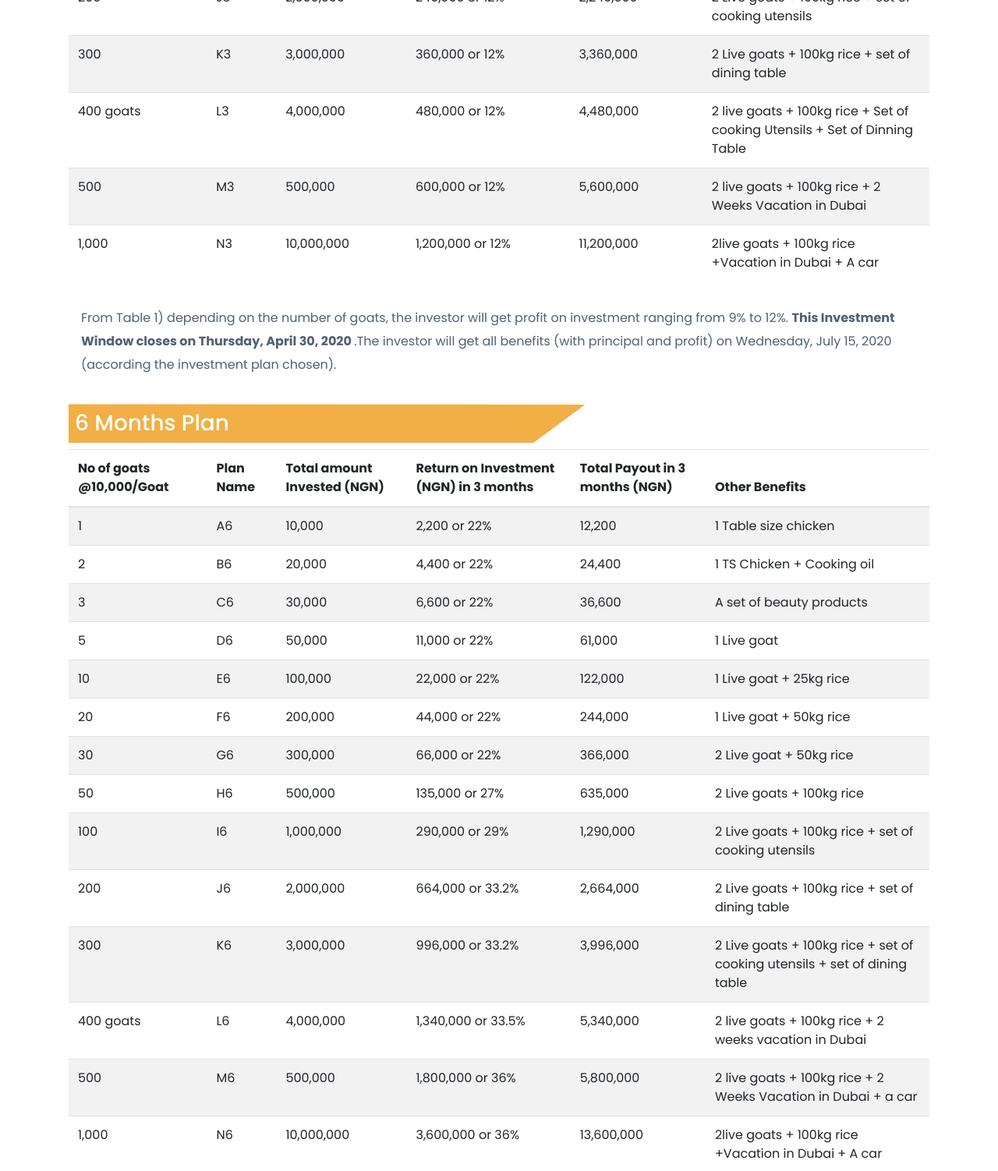
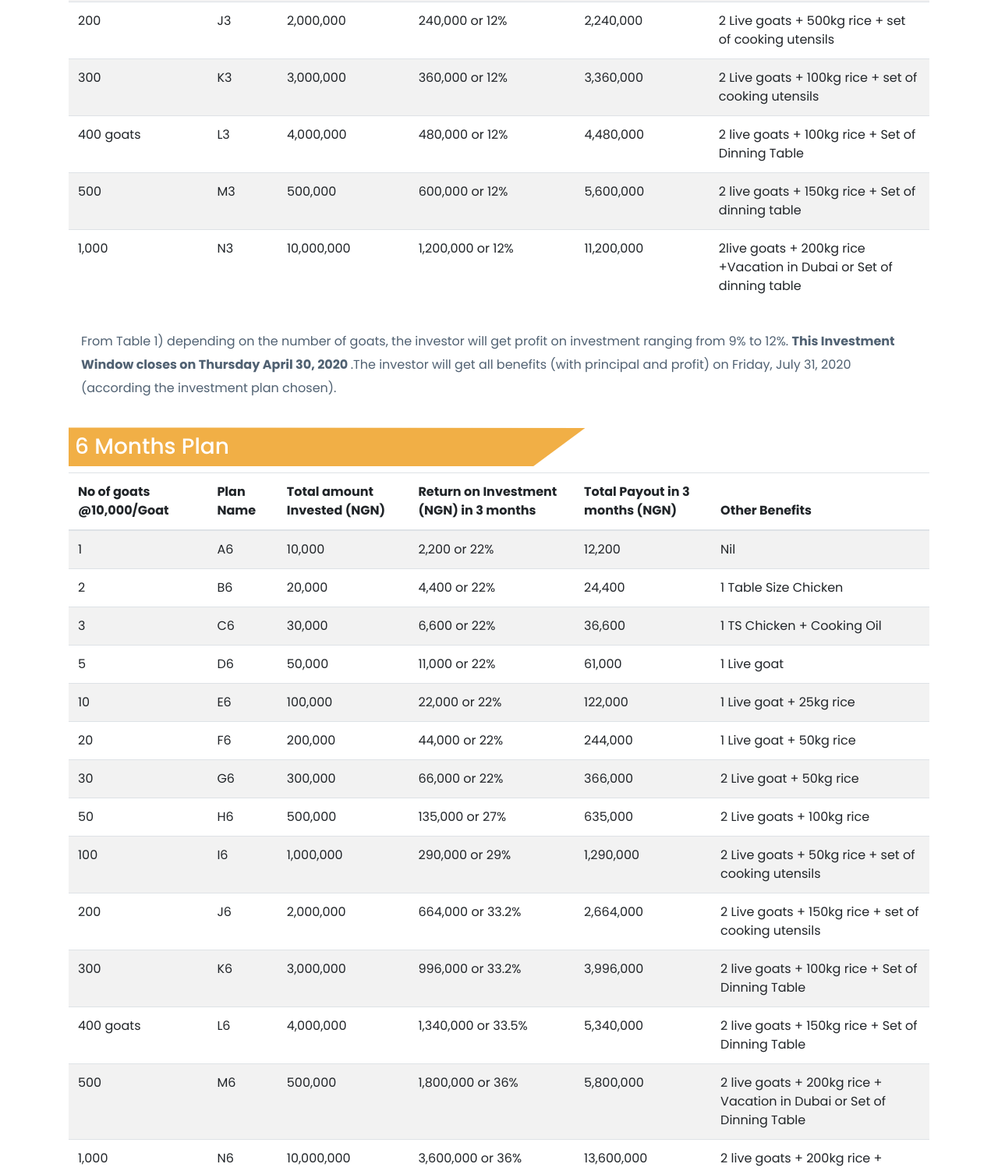
Before and after one commit to chineduukpe/lovekhegoats, a plain HTML site: page investments.html in a window 1280 px wide. Shown: the part 1298-2800 px from the top of the page at 78% size. Drawn offline with Linux system fonts and the light colour scheme.

Commit message:
April Ending schedule update

```diff
--- a/investments.html
+++ b/investments.html
@@ -189,8 +189,7 @@
         <div class="container">
             <div class="row p-5">
         <h4 class="text-danger text-center">OUR INVESTMENT PLANS</h4>
-                <p>From March 2020, our investment plans are designed for payouts in Three (3) months, Six (6) months or Ninemonths (9) [depending on investor's choice] as follow (at the investing cost of a goat= N10,000). You can <a target="_blank" href="/assets/img/goats/downloadable-form-khe.pdf"
-                        class="text-danger">download in pdf</a> </p>
+        <p>From March 2020, our investment plans are designed for payouts in Three (3) months, Six (6) months or Ninemonths (9) [depending on investor's choice] as follow (at the investing cost of a goat= N10,000).<span style="color: #f71212"> Due to the impact of the COVID-19 lockdown on our major markets, Abuja and Lagos, investor benefits have been adjusted <span> as follow: <a target="_blank" href="/assets/img/goats/April-KHEGOAT_2020.pdf" class="text-danger">. You can download in pdf</a> </p>
         <hr>
         <!-- 3 Months Plan -->
         <div class="plan-wrapper pt-1">
@@ -286,7 +285,7 @@
                         <td>2,000,000</td>
                         <td>240,000 or 12%</td>
                         <td>2,240,000</td>
-                                <td>2 Live goats + 100kg rice + set of cooking utensils</td>
+                        <td>2 Live goats + 500kg rice + set of cooking utensils</td>
                     </tr>
                     <tr>
                         <td>300</td>
@@ -294,7 +293,7 @@
                         <td>3,000,000</td>
                         <td>360,000 or 12%</td>
                         <td>3,360,000</td>
-                                <td>2 Live goats + 100kg rice + set of dining table</td>
+                        <td>2 Live goats + 100kg rice + set of cooking utensils</td>
                     </tr>
                     <tr>
                         <td>400 goats</td>
@@ -302,7 +301,7 @@
                         <td>4,000,000</td>
                         <td>480,000 or 12%</td>
                         <td>4,480,000</td>
-                                <td>2 live goats + 100kg rice + Set of cooking Utensils + Set of Dinning Table</td>
+                        <td>2 live goats + 100kg rice + Set of Dinning Table</td>
                     </tr>
                     <tr>
                         <td>500</td>
@@ -310,7 +309,7 @@
                         <td>500,000</td>
                         <td>600,000 or 12%</td>
                         <td>5,600,000</td>
-                                <td>2 live goats + 100kg rice + 2 Weeks Vacation in Dubai</td>
+                        <td>2 live goats + 150kg rice + Set of dinning table</td>
                     </tr>
                     <tr>
                         <td>1,000</td>
@@ -318,13 +317,13 @@
                         <td>10,000,000</td>
                         <td>1,200,000 or 12%</td>
                         <td>11,200,000</td>
-                                <td>2live goats + 100kg rice +Vacation in Dubai + A car</td>
+                        <td>2live goats + 200kg rice +Vacation in Dubai or Set of dinning table</td>
                     </tr>
                 </tbody>
             </table>
             <div class="col-sm-12 p-3">
-                        <p>From Table 1) depending on the number of goats, the investor will get profit on investment ranging from 9% to 12%. <strong>This Investment Window closes on Thursday, April 30, 2020 </strong>.The investor will get all benefits (with
-                            principal and profit) on Wednesday, July 15, 2020 (according the investment plan chosen).</p>
+                <p>From Table 1) depending on the number of goats, the investor will get profit on investment ranging from 9% to 12%. <strong>This Investment Window closes on Thursday April 30, 2020 </strong>.The investor will get all benefits (with
+                    principal and profit) on Friday, July 31, 2020 (according the investment plan chosen).</p>
             </div>
         </div>
         <!-- 6 Months Plan -->
@@ -349,7 +348,7 @@
                         <td>10,000</td>
                         <td>2,200 or 22%</td>
                         <td>12,200</td>
-                                <td>1 Table size chicken</td>
+                        <td>Nil</td>
                     </tr>
                     <tr>
                         <td>2</td>
@@ -357,7 +356,7 @@
                         <td>20,000</td>
                         <td>4,400 or 22%</td>
                         <td>24,400</td>
-                                <td>1 TS Chicken + Cooking oil</td>
+                        <td>1 Table Size Chicken</td>
                     </tr>
                     <tr>
                         <td>3</td>
@@ -365,7 +364,7 @@
                         <td>30,000</td>
                         <td>6,600 or 22%</td>
                         <td>36,600</td>
-                                <td>A set of beauty products</td>
+                        <td>1 TS Chicken + Cooking Oil</td>
                     </tr>
                     <tr>
                         <td>5</td>
@@ -413,7 +412,7 @@
                         <td>1,000,000</td>
                         <td>290,000 or 29%</td>
                         <td>1,290,000</td>
-                                <td>2 Live goats + 100kg rice + set of cooking utensils</td>
+                        <td>2 Live goats + 50kg rice + set of cooking utensils</td>
                     </tr>
                     <tr>
                         <td>200</td>
@@ -421,7 +420,7 @@
                         <td>2,000,000</td>
                         <td>664,000 or 33.2%</td>
                         <td>2,664,000</td>
-                                <td>2 Live goats + 100kg rice + set of dining table</td>
+                        <td>2 Live goats + 150kg rice + set of cooking utensils</td>
                     </tr>
                     <tr>
                         <td>300</td>
@@ -429,7 +428,8 @@
                         <td>3,000,000</td>
                         <td>996,000 or 33.2%</td>
                         <td>3,996,000</td>
-                                <td>2 Live goats + 100kg rice + set of cooking utensils + set of dining table</td>
+                        <td>2 live goats + 100kg rice +
+                            Set of Dinning Table</td>
                     </tr>
                     <tr>
                         <td>400 goats</td>
@@ -437,7 +437,8 @@
                         <td>4,000,000</td>
                         <td>1,340,000 or 33.5%</td>
                         <td>5,340,000</td>
-                                <td>2 live goats + 100kg rice + 2 weeks vacation in Dubai</td>
+                        <td>2 live goats + 150kg rice +
+                            Set of Dinning Table</td>
                     </tr>
                     <tr>
                         <td>500</td>
@@ -445,7 +446,9 @@
                         <td>500,000</td>
                         <td>1,800,000 or 36%</td>
                         <td>5,800,000</td>
-                                <td>2 live goats + 100kg rice + 2 Weeks Vacation in Dubai + a car</td>
+                        <td>2 live goats + 200kg rice
+                            + Vacation in Dubai or Set
+                            of Dinning Table</td>
                     </tr>
                     <tr>
                         <td>1,000</td>
@@ -453,13 +456,15 @@
                         <td>10,000,000</td>
                         <td>3,600,000 or 36%</td>
                         <td>13,600,000</td>
-                                <td>2live goats + 100kg rice +Vacation in Dubai + A car</td>
+                        <td>2 live goats + 200kg rice
+                            + Vacation in Dubai + Set
+                            of Dinning Table</td>
                     </tr>
                 </tbody>
             </table>
             <div class="col-sm-12 p-3">
-                        <p>From Table 2) depending on the number of goats, the investor will get profit on investment ranging from 22% to 36%.<strong> This Investment Window closes on Thursday, April 30, 2020 </strong>.The investor will get all benefits
-                            (with principal and profit) on Thursday, October 15, 2020 (according the investment plan chosen).</p>
+                <p>From Table 2) depending on the number of goats, the investor will get profit on investment ranging from 22% to 36%.<strong> This Investment Window closes on Thursday, April 30, 2020 </strong>>.The investor will get all benefits
+                    (with principal and profit) on Saturday, October 31, 2020 (according the investment plan chosen).</p>
             </div>
         </div>
         <!-- 9 Months Plan -->
@@ -484,7 +489,7 @@
                         <td>10,000</td>
                         <td>2,500 or 25%</td>
                         <td>12,500</td>
-                                <td>1 Table size chicken + cooking oil</td>
+                        <td>A Pack of seasoning</td>
                     </tr>
                     <tr>
                         <td>2</td>
@@ -492,7 +497,7 @@
                         <td>20,000</td>
                         <td>5,000 or 25%</td>
                         <td>25,000</td>
-                                <td>A Set of beauty products + 1 Table Size Chicken</td>
+                        <td>1 Table Size Chicken</td>
                     </tr>
                     <tr>
                         <td>3</td>
@@ -500,7 +505,8 @@
                         <td>30,000</td>
                         <td>7,500 or 25%</td>
                         <td>37,500</td>
-                                <td>1 Live Goat</td>
+                        <td>1 TS Chicken + Cooking Oil
+                        </td>
                     </tr>
                     <tr>
                         <td>5</td>
@@ -508,7 +514,7 @@
                         <td>50,000</td>
                         <td>12,500 or 25%</td>
                         <td>62,500</td>
-                                <td>1 Live Goat + 25 Kg rice</td>
+                        <td>1 Live Goat</td>
                     </tr>
                     <tr>
                         <td>10</td>
@@ -540,7 +546,8 @@
                         <td>500,000</td>
                         <td>150,000 or 30%</td>
                         <td>650,000</td>
-                                <td>2 live goats + 100kg rice + Set of cooking Utensils</td>
+                        <td>2 live goats + 50kg rice+
+                            Set of cooking Utensils</td>
                     </tr>
                     <tr>
                         <td>100</td>
@@ -548,7 +555,8 @@
                         <td>1,000,000</td>
                         <td>300,000 or 30%</td>
                         <td>1,300,000</td>
-                                <td>2 live goats + 100kg rice + Set of dining Table</td>
+                        <td>2 live goats + 100kg rice +
+                            Set of cooking Utensils</td>
                     </tr>
                     <tr>
                         <td>200</td>
@@ -556,7 +564,8 @@
                         <td>2,000,000</td>
                         <td>700,000 or 35%</td>
                         <td>2,700,000</td>
-                                <td>2 live goats + 100kg rice + Set of cooking Utensils +Set of Dining Table</td>
+                        <td>2 live goats + 100kg rice + Set
+                            of Dinning Table</td>
                     </tr>
                     <tr>
                         <td>300</td>
@@ -564,7 +573,8 @@
                         <td>3,000,000</td>
                         <td>1,080,000 or 36%</td>
                         <td>4,080,000</td>
-                                <td>2 live goats + 100kg rice + 2 Weeks Vacation in Dubai</td>
+                        <td>2 live goats + 150kg rice +
+                            Set of Dinning Table</td>
                     </tr>
                     <tr>
                         <td>400 goats</td>
@@ -572,7 +582,9 @@
                         <td>4,000,000</td>
                         <td>1,520,000 or 38%</td>
                         <td>5,520,000</td>
-                                <td>2 live goats + 100kg rice +Vacation in Dubai + A car</td>
+                        <td>2 live goats + 200kg rice
+                            + Vacation in Dubai or Set of
+                            Dinning Table</td>
                     </tr>
                     <tr>
                         <td>500</td>
@@ -580,7 +592,9 @@
                         <td>5,000,000</td>
                         <td>2,000,000 or 40%</td>
                         <td>7,000,000</td>
-                                <td>2 live goats + 100kg rice +Vacation in Dubai + A Set of Dining Table + A car</td>
+                        <td>2 live goats + 200kg rice
+                            + Vacation in Dubai + Set of
+                            Dinning Table</td>
                     </tr>
                     <tr>
                         <td>1,000</td>
@@ -588,13 +602,16 @@
                         <td>10,000,000</td>
                         <td>4,000,000 or 40%</td>
                         <td>14,000,000</td>
-                                <td>4 live goats (delivered twice in a year) + 100kg rice + Vacation in Dubai + A Set of Dining Table + Cooking Utensils</td>
+                        <td>2 live goats + 100kg rice
+                            +Vacation in Dubai or A
+                            Set of Dining Table + A
+                            car.</td>
                     </tr>
                 </tbody>
             </table>
             <div class="col-sm-12 p-3">
                 <p>From Table 3) depending on the number of goats, the investor will get profit on investment ranging from 30% to 50%. Investments spanning to a 9months period (irrespective of the investment plan) also stand a chance to be handpicked
-                            for other benefits such as a vacation to Dubai and a car the will be won by an investor during a bid in November, 2020.<strong> This Investment Window closes on Thursday, April 30, 2020 </strong>.The principal and benefits
+                    for other benefits such as a vacation to Dubai and a car the will be won by an investor during a bid in November, 2020.<strong> This Investment Window closes on Thursday April 30, 2020 </strong>.The principal and benefits
                     for a 9months investment will be delivered between Monday December 21, 2020 to Wednesday December 23, 2020 while principal and profit.</p>
             </div>
         </div>
```
Also changed, not shown: 1 other file. Lines whose indentation alone changed are shown as unchanged.
